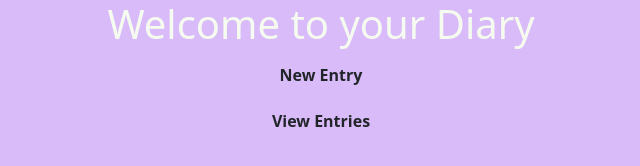
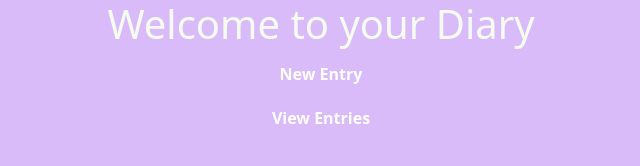
Before and after one commit to mithurssan/Personal_Diary_App, a plain HTML site: page client/index.html in a window 1280 px wide. Shown: the whole page, without its empty margins (319-959 px from the left). Drawn offline with nearby package versions, Linux system fonts and the light colour scheme.

```diff
--- a/client/assets/style/index.css
+++ b/client/assets/style/index.css
@@ -1,11 +1,15 @@
-.btn {
+.btn{
     --bs-btn-font-weight: 600;
-    --bs-btn-hover-color: var(#F7B801);
-    --bs-btn-hover-bg: var(#F7B801);
-    --bs-btn-hover-border-color: var(#F7B801);
-    --bs-btn-active-color: var(#F7B801);
-    --bs-btn-active-bg: var(#F7B801);
-    --bs-btn-active-border-color: var(#F7B801);
+    --bs-btn-color: var(--bs-white);
+    --bs-btn-bg: var(--bd-violet-bg);
+    --bs-btn-border-color: var(--bd-violet-bg);
+    --bs-btn-hover-color: var(--bs-white);
+    --bs-btn-hover-bg: #{shade-color($bd-violet, 10%)};
+    --bs-btn-hover-border-color: #{shade-color($bd-violet, 10%)};
+    --bs-btn-focus-shadow-rgb: var(--bd-violet-rgb);
+    --bs-btn-active-color: var(--bs-btn-hover-color);
+    --bs-btn-active-bg: #{shade-color($bd-violet, 20%)};
+    --bs-btn-active-border-color: #{shade-color($bd-violet, 20%)};
   }
 
 h1 {
```
Also changed, not shown: client/create.html (+1 -1 lines), client/index.html (+1 -1 lines), README.md, client/assets/style/results.css (deleted), client/assets/style/select.css (deleted).
